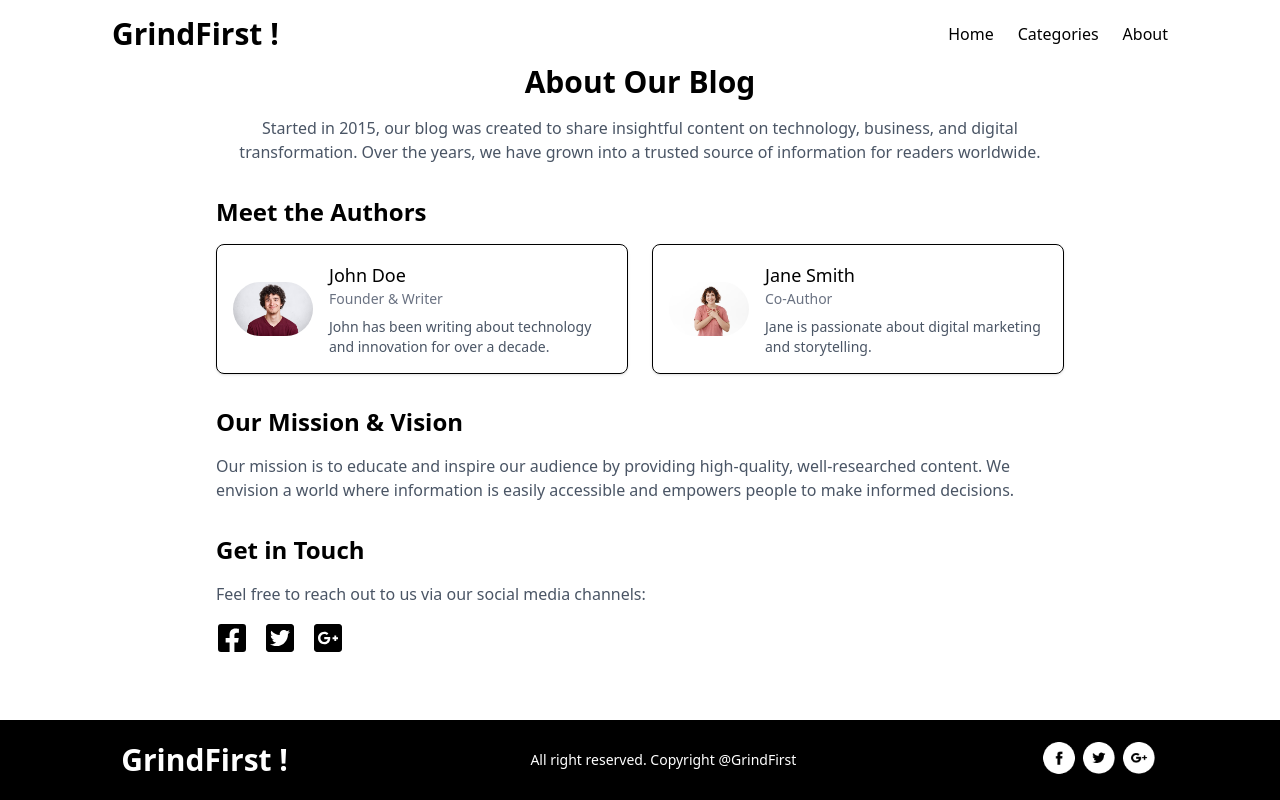
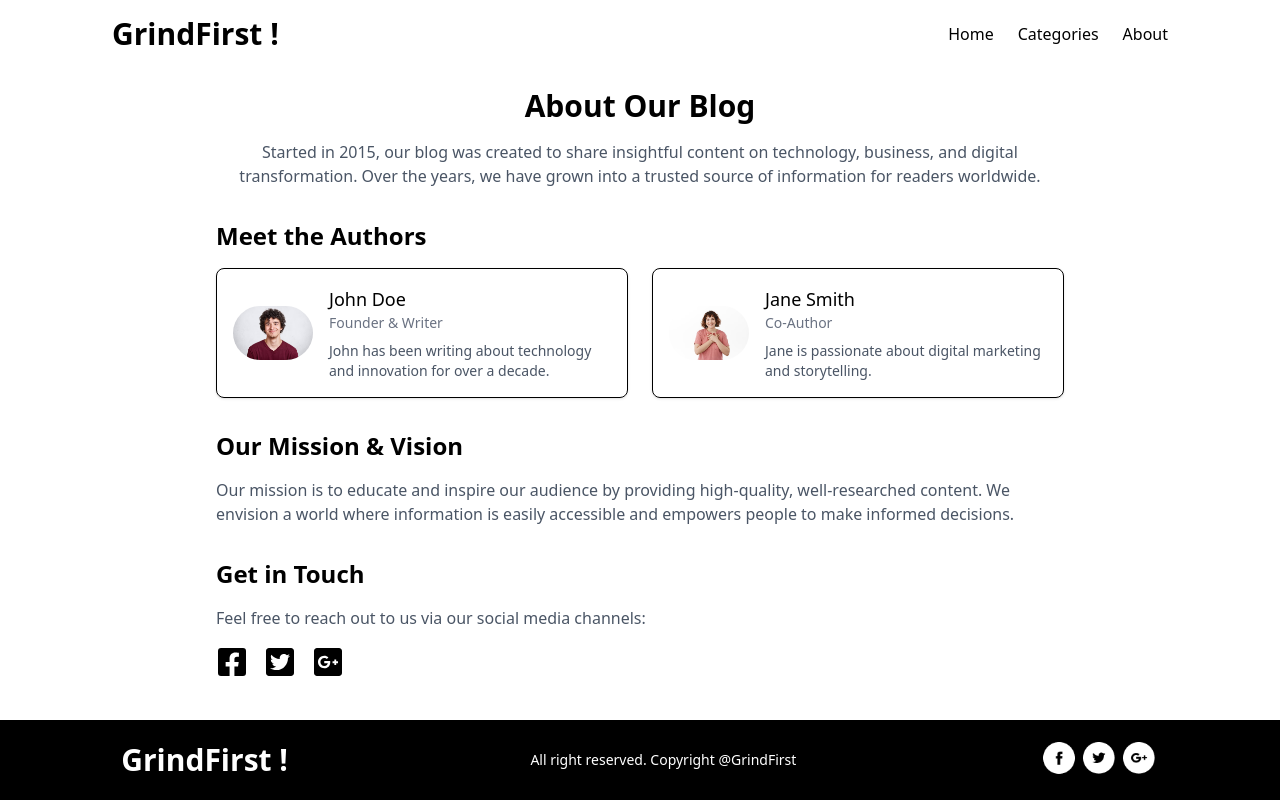
Before and after one commit to JesseMambu12/Blogs, a Next.js app: page /about in a window 1280 px wide. Built offline with nearby package versions, Linux system fonts and the light colour scheme.

Commit message:
revisi margin

```diff
--- a/src/app/about/page.tsx
+++ b/src/app/about/page.tsx
@@ -22,7 +22,7 @@ const authors = [
 export default function About() {
   return (
     <>
-      <div className="max-w-4xl mx-auto p-6 space-y-8 pt-16">
+      <div className="max-w-4xl mx-auto p-6 space-y-8 pt-22">
         {/* Blog History */}
         <section className="text-center">
           <h1 className="text-3xl font-bold mb-4">About Our Blog</h1>
```
